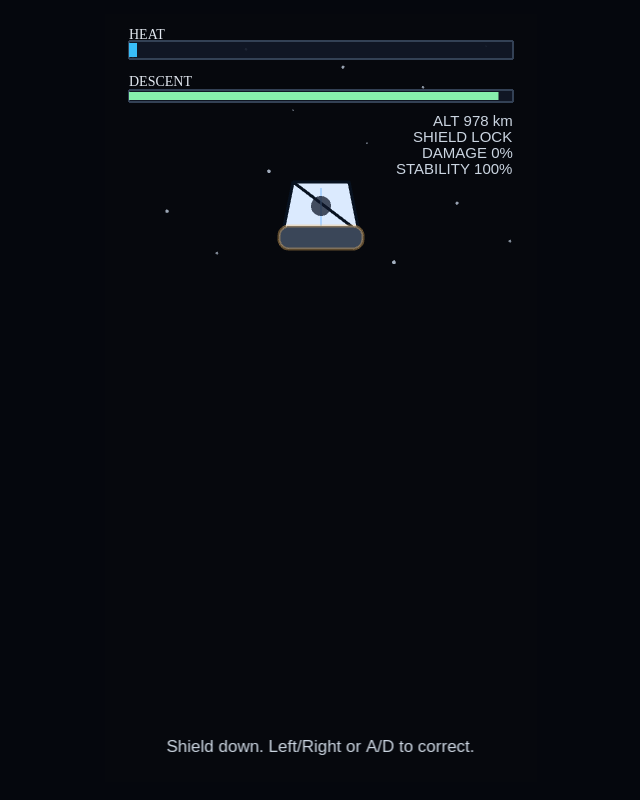
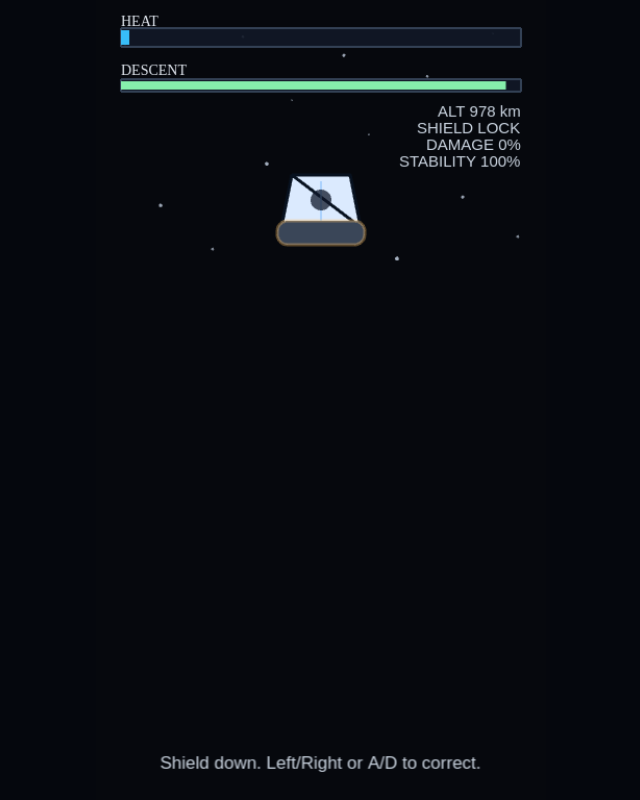
Before and after one commit to ryan-w-s/artemis-descent, a website built with Vite: page index.html in a window 1280 px wide. Shown: the whole page, without its empty margins (319-959 px from the left). Built offline with nearby package versions, Linux system fonts and the light colour scheme; animation ran at ten frames a second.

Commit message:
Fit virtual game resolution to the viewport

```diff
--- a/public/style.css
+++ b/public/style.css
@@ -1,4 +1,7 @@
+html,
 body {
+    width: 100%;
+    height: 100%;
     margin: 0;
     padding: 0;
     color: rgba(255, 255, 255, 0.87);
@@ -6,16 +9,13 @@ body {
     font-family: Arial, Helvetica, sans-serif;
 }
 
-#app {
-    width: 100%;
-    height: 100vh;
+body {
     overflow: hidden;
-    display: flex;
-    justify-content: center;
-    align-items: center;
 }
 
-canvas {
-    max-width: 100vw;
-    max-height: 100vh;
+#app,
+#game-container {
+    width: 100%;
+    height: 100%;
+    overflow: hidden;
 }
--- a/src/game/main.ts
+++ b/src/game/main.ts
@@ -2,13 +2,10 @@ import { Boot } from './scenes/Boot'
 import { GameOver } from './scenes/GameOver'
 import { Game as MainGame } from './scenes/Game'
 import { GAME_HEIGHT, GAME_WIDTH } from './config/screen'
-import { AUTO, Game } from 'phaser'
+import { AUTO, Game, Scale } from 'phaser'
 
 const config: Phaser.Types.Core.GameConfig = {
     type: AUTO,
-    width: GAME_WIDTH,
-    height: GAME_HEIGHT,
-    parent: 'game-container',
     backgroundColor: '#06080d',
     scene: [
         Boot,
@@ -19,7 +16,16 @@ const config: Phaser.Types.Core.GameConfig = {
 
 const StartGame = (parent: string) => {
 
-    return new Game({ ...config, parent })
+    return new Game({
+        ...config,
+        scale: {
+            parent,
+            width: GAME_WIDTH,
+            height: GAME_HEIGHT,
+            mode: Scale.FIT,
+            autoCenter: Scale.CENTER_BOTH
+        }
+    })
 
 }
 
```
